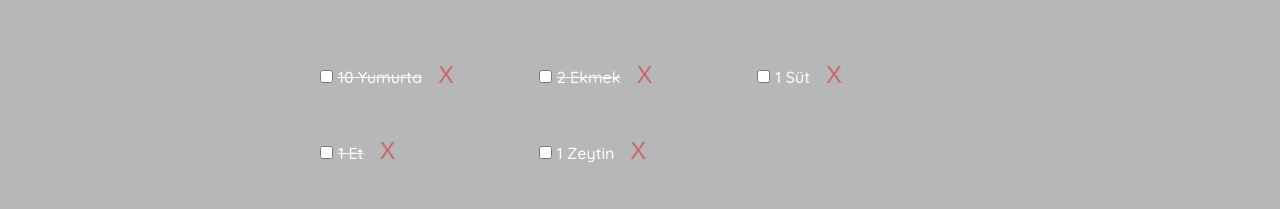
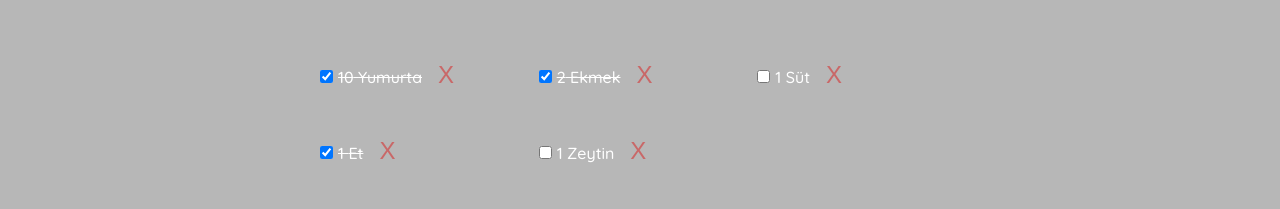
Before and after one commit to gulceabaci/ShoppingList, a React (Vite) app in the folder ShoppingList/: page / in a window 1280 px wide. Shown: the part 223-432 px from the top of the page. Built offline with nearby package versions, Linux system fonts and the light colour scheme; a web font is replaced by a local one.

Commit message:
checkbox

```diff
--- a/ShoppingList/src/App.jsx
+++ b/ShoppingList/src/App.jsx
@@ -19,11 +19,15 @@ function App() {
     setItems(items => items.filter(item => item.id !== id));
   }
 
+  function handleUpdateItem(id) {
+    setItems(items => items.map(item => item.id == id ? {...item, completed: !item.completed} : item));
+  }
+
   return (
    <div className="app">
       <Header />
       <Form onAddItem={handleAddItem}/>
-      <List items={items} onDeleteItem={handleDeleteItem} />
+      <List items={items} onDeleteItem={handleDeleteItem} onUpdateItem={handleUpdateItem}/>
       <Summary />
    </div>
   );
@@ -66,22 +70,26 @@ function Form({onAddItem}) {
   );
 }
 
-function List({items, onDeleteItem}) {
+function List({items, onDeleteItem, onUpdateItem}) {
   return <>
     {
       items.length > 0 ? (
        <div className="list">
-          <ul>{items.map((i, index) => (<Item item={i} key={index} onDeleteItem={onDeleteItem} />))}</ul>
+          <ul>{items.map((i, index) => (<Item item={i} key={index} onDeleteItem={onDeleteItem} onUpdateItem={onUpdateItem} />))}</ul>
         </div>
       ) : <p>No items</p>
     }
    </>;
 }
 
-function Item({item, onDeleteItem}) {
+function Item({item, onDeleteItem, onUpdateItem}) {
   return(
     <li>
-      <input type="checkbox" />
+      <input
+        type="checkbox"
+        checked={item.completed}
+        onChange={() => onUpdateItem(item.id)}
+      />
       <span style={item.completed ? {textDecoration:"line-through"} : {} }>{item.quantity} {item.title}</span>
       <button onClick={() => onDeleteItem(item.id)}>X</button>
     </li>
```
